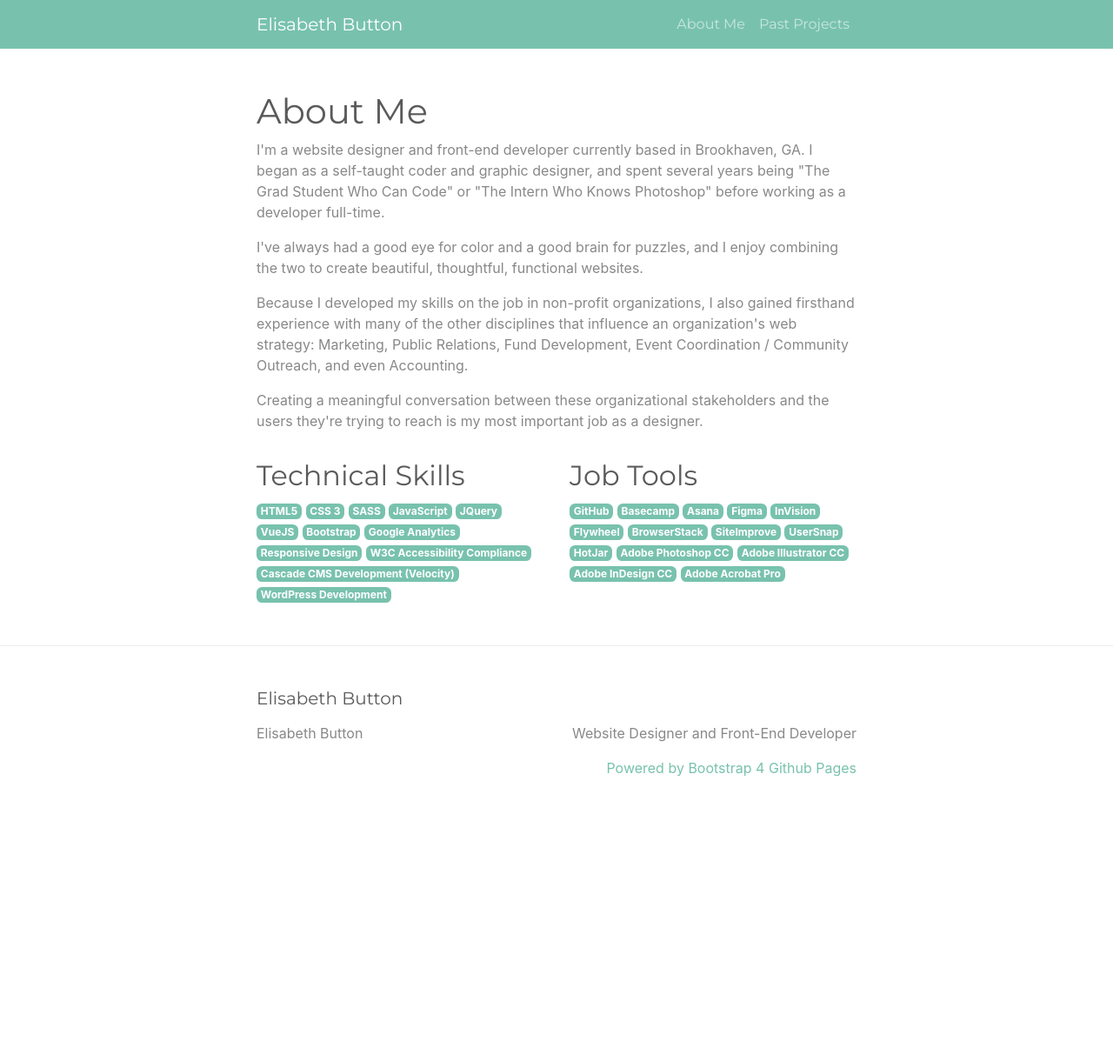
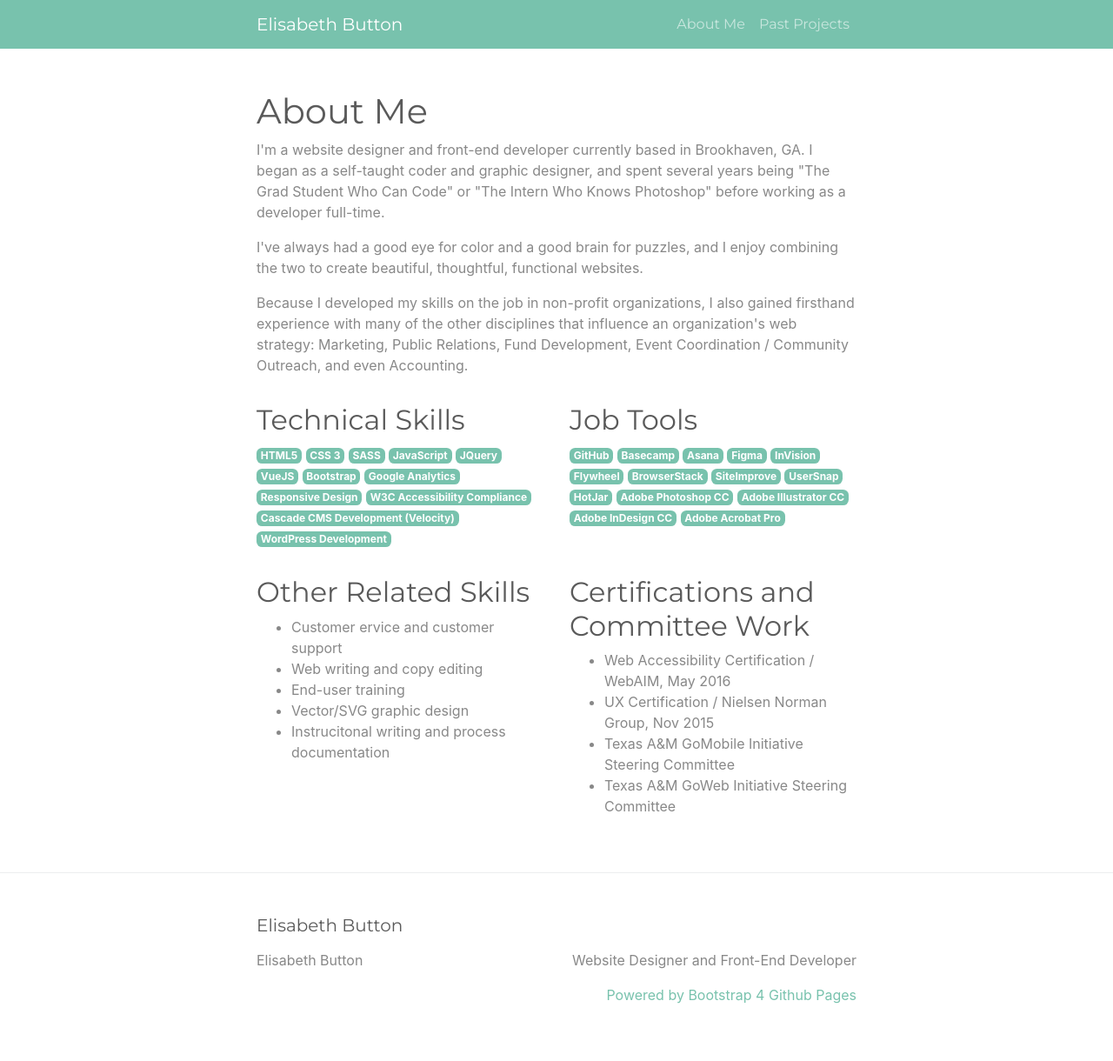
Before and after one commit to emsbutton/portfolio, a Jekyll site: the page built from about.html, in a window 1280 px wide. Shown: the whole page at 87% size. Built offline with Jekyll 4.4.1, drawn with Linux system fonts in a browser that asks for light colours; comment, search, counter and statistics services are not loaded; before the commit the page ends 959 px from its top, so only the background shows below that.

Commit message:
about, icons, nav fix

```diff
--- a/_includes/header.html
+++ b/_includes/header.html
@@ -11,10 +11,10 @@
       <ul class="navbar-nav ml-auto">
 
           <li class="nav-item">
-            <a class="nav-link" href="/about.html">About Me</a>
+            <a class="nav-link" href="/portfolio/about.html">About Me</a>
           </li>
           <li class="nav-item">
-            <a class="nav-link" href="/projects/index.html">Past Projects</a>
+            <a class="nav-link" href="/portfolio/projects/index.html">Past Projects</a>
           </li>
 
       </ul>
--- a/about.html
+++ b/about.html
@@ -5,13 +5,13 @@
 
 <div class="row">
   <div class="col-lg-12">
-    <p>I'm a website designer and front-end developer currently based in Brookhaven, GA.
+  <p>I'm a website designer and front-end developer currently based in Brookhaven, GA.
 I began as a self-taught coder and graphic designer, and spent several years being "The Grad Student Who Can Code" or "The Intern Who Knows Photoshop" before working as a developer full-time.</p>
 <p>I've always had a good eye for color and a good brain for puzzles, and I enjoy combining the two to create beautiful, thoughtful, functional websites.</p>
 <p>Because I developed my skills on the job in non-profit organizations, I also gained firsthand experience with many of the other disciplines that influence an organization's web strategy: Marketing, Public Relations, Fund Development, Event Coordination / Community Outreach, and even Accounting.</p>
-<p>Creating a meaningful conversation between these organizational stakeholders and the users they're trying to reach is my most important job as a designer.</p>
   </div>
 </div>
+
   <div class="row mt-3">
     <div class="col-lg-6">
 <h2>Technical Skills</h2>
@@ -33,7 +33,7 @@
 </div>
 <div class="col-lg-6">
   <h2>Job Tools</h2>
-  <div class="badge-container"></div>
+  <div class="badge-container">
   <span class="badge badge-primary">GitHub</span>
   <span class="badge badge-primary">Basecamp</span>
   <span class="badge badge-primary">Asana</span>
@@ -51,3 +51,24 @@
 </div>
 </div>
 </div>
+<div class="row mt-3">
+  <div class="col-lg-6 mt-3">
+    <h2>Other Related Skills</h2>
+    <ul>
+      <li>Customer ervice and customer support</li>
+      <li>Web writing and copy editing</li>
+      <li>End-user training</li>
+      <li>Vector/SVG graphic design</li>
+      <li>Instrucitonal writing and process documentation</li>
+    </ul>
+  </div>
+  <div class="col-lg-6 mt-3">
+    <h2>Certifications and Committee Work</h2>
+    <ul>
+      <li>Web Accessibility Certification / WebAIM, May 2016</li>
+        <li>UX Certification / Nielsen Norman Group, Nov 2015</li>
+        <li>Texas A&M GoMobile Initiative Steering Committee</li>
+        <li>Texas A&M GoWeb Initiative Steering Committee</li>
+    </ul>
+  </div>
+</div>
--- a/index.html
+++ b/index.html
@@ -10,18 +10,22 @@
 </div>
 <div class="row mt-3">
   <div class="col-lg-6 mt-3">
+    <i class="fas fa-project-diagram"></i>
 <h2 class="text-center">Process</h2>
 <p>I follow the website design process from planning and prototyping to development and deployment, creating a strategic dialogue between the client and the user.</p>
   </div>
   <div class="col-lg-6 mt-3">
+    <i class="fas fa-swatchbook"></i>
     <h2 class="text-center">Design</h2>
     <p>I help clients tell their unique story with content that meets their users’ needs, combining concise, audience-focused writing with engaging custom visual elements.</p>
   </div>
   <div class="col-lg-6 mt-3">
+    <i class="fas fa-chart-bar"></i>
     <h2 class="text-center">Logistics</h2>
     <p>I incorporate audience metrics and user testing techniques to develop intuitive information architecture, layouts and site navigation. </p>
   </div>
   <div class="col-lg-6 mt-3">
+    <i class="fas fa-laptop-code"></i>
     <h2 class="text-center">Coding</h2>
     <p>I take a fluid, mobile-first approach to development, and offer creative coding solutions for ADA accessibility and search engine optimization.</p>
   </div>
```
Also changed, not shown: 1 other file.
